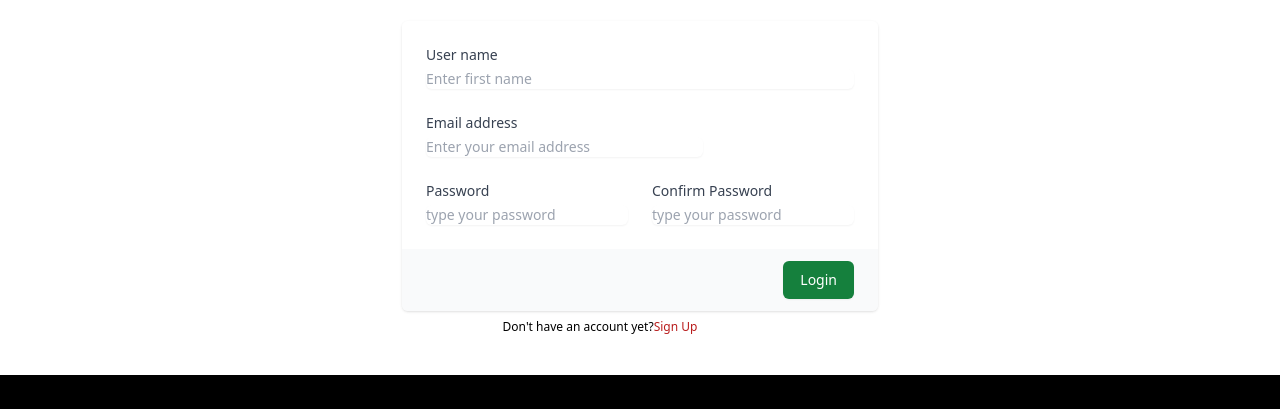
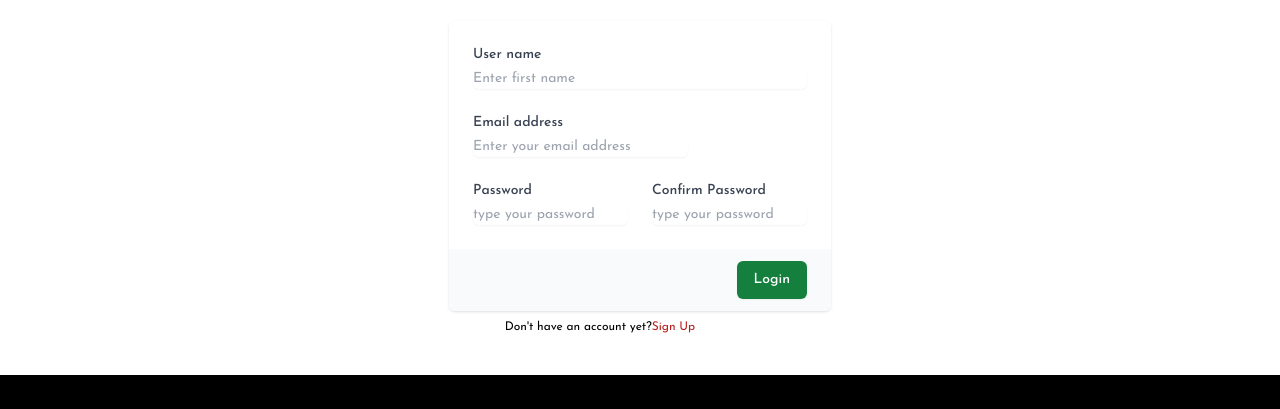
Before and after one commit to P2B-ARIF/assignment-03, a plain HTML site: page login.html in a window 1280 px wide. Shown: the part 131-540 px from the top of the page. Drawn offline with nearby package versions, Linux system fonts and the light colour scheme.

Commit message:
add font

```diff
--- a/style.css
+++ b/style.css
@@ -1,3 +1,11 @@
+@import url('https://fonts.googleapis.com/css2?family=Josefin+Sans:wght@300;400;500;600;700&display=swap');
+*{
+    margin: 0;
+    padding: 0;
+    box-sizing: border-box;
+    font-family: 'Josefin Sans', sans-serif;
+}
+
 /* slider css start  */
 .carousel-open:checked + .carousel-item {
     position: static;
```
